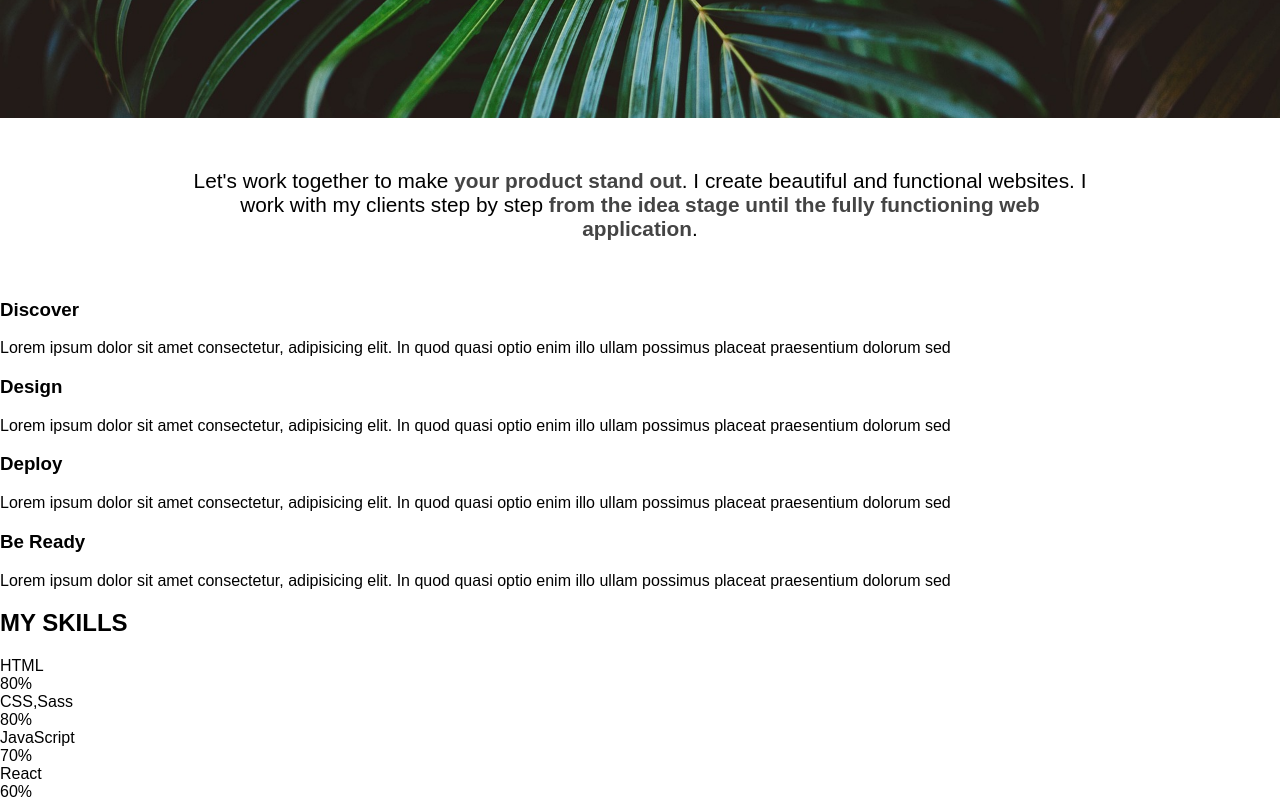
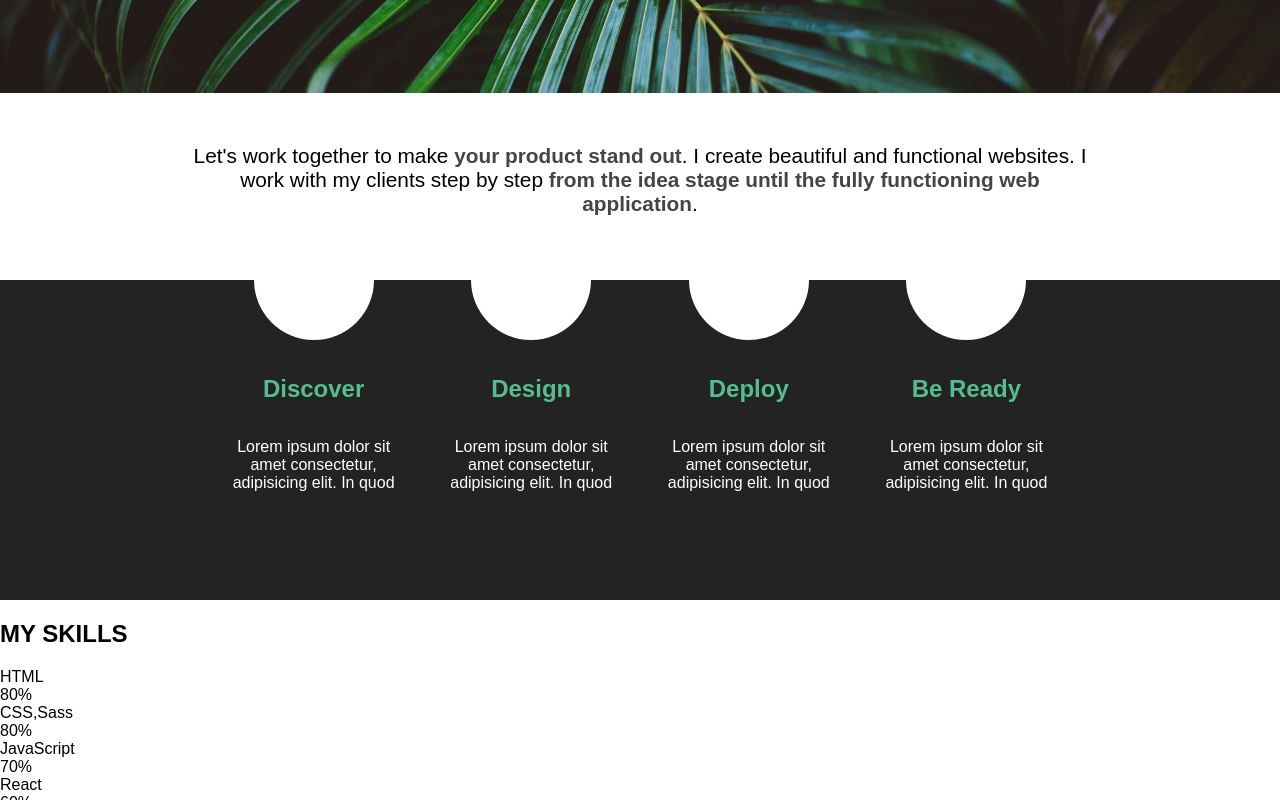
Before and after one commit to theCoupler/Portfolio, a plain HTML site: page index.html in a window 1280 px wide. Shown: the part 485-1285 px from the top of the page. Drawn offline with Linux system fonts and the light colour scheme.

Commit message:
style workflow

```diff
--- a/index.html
+++ b/index.html
@@ -42,7 +42,6 @@
         <h3 class="workflow__box__heading">Discover</h3>
         <p class="workflow__box__text">
           Lorem ipsum dolor sit amet consectetur, adipisicing elit. In quod
-          quasi optio enim illo ullam possimus placeat praesentium dolorum sed
         </p>
       </div>
       <div class="workflow__box">
@@ -50,7 +49,6 @@
         <h3 class="workflow__box__heading">Design</h3>
         <p class="workflow__box__text">
           Lorem ipsum dolor sit amet consectetur, adipisicing elit. In quod
-          quasi optio enim illo ullam possimus placeat praesentium dolorum sed
         </p>
       </div>
       <div class="workflow__box">
@@ -58,7 +56,6 @@
         <h3 class="workflow__box__heading">Deploy</h3>
         <p class="workflow__box__text">
           Lorem ipsum dolor sit amet consectetur, adipisicing elit. In quod
-          quasi optio enim illo ullam possimus placeat praesentium dolorum sed
         </p>
       </div>
       <div class="workflow__box">
@@ -66,7 +63,6 @@
         <h3 class="workflow__box__heading">Be Ready</h3>
         <p class="workflow__box__text">
           Lorem ipsum dolor sit amet consectetur, adipisicing elit. In quod
-          quasi optio enim illo ullam possimus placeat praesentium dolorum sed
         </p>
       </div>
     </section>
--- a/style.css
+++ b/style.css
@@ -94,9 +94,46 @@ html {
   text-align: center;
   margin: 4% 15% 3% 15%;
   font-size: 1.3rem;
+  margin-bottom: 5%;
 }
 
 .heading__background__paragraph strong {
   font-weight: bold;
   color: #444444;
 }
+
+.workflow {
+  display: flex;
+  flex-direction: row;
+  justify-content: center;
+  height: 20rem;
+  background-color: #232323;
+  color: #ffffff;
+}
+
+.workflow__box {
+  display: flex;
+  flex-wrap: wrap;
+  justify-content: center;
+  width: 15%;
+  margin: 0 1% 0 1%;
+}
+
+.workflow__box__circle {
+  height: 60px;
+  width: 120px;
+  border-radius: 0 0 220px 220px;
+  background-color: #ffffff;
+}
+
+.workflow__box__heading {
+  font-size: 1.5rem;
+  font-weight: bold;
+  color:#54be90;
+  height: fit-content;
+}
+
+.workflow__box__text {
+  text-align: center;
+  margin: 0 5% 50% 5%;
+}
```
